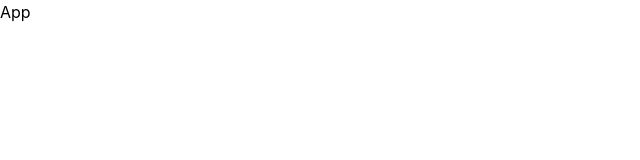
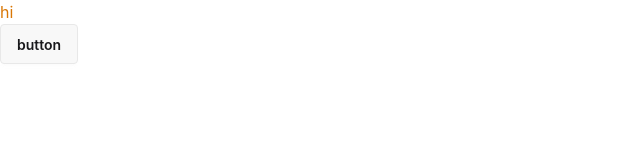
Before and after one commit to kaito24mako/dream-team, a React (Vite) app in the folder client/: page / in a window 1280 px wide. Shown: the top 160 px of the page, without its empty margins (0-640 px from the left). Built offline with nearby package versions, Linux system fonts and the light colour scheme.

Commit message:
setup ready

```diff
--- a/client/package.json
+++ b/client/package.json
@@ -25,6 +25,7 @@
     "@types/react-dom": "^19.2.3",
     "@vitejs/plugin-react": "^6.0.4",
     "babel-plugin-react-compiler": "^1.0.0",
+    "daisyui": "^5.7.14",
     "eslint": "^10.8.0",
     "eslint-plugin-react-hooks": "^7.1.1",
     "eslint-plugin-react-refresh": "^0.5.3",
--- a/client/src/App.tsx
+++ b/client/src/App.tsx
@@ -1,4 +1,9 @@
 function App() {
-  return <div>App</div>;
+  return (
+    <div>
+      <p className="text-primary">hi</p>
+      <button className="btn">button</button>
+    </div>
+  );
 }
 export default App;
--- a/client/src/styles/index.css
+++ b/client/src/styles/index.css
@@ -1,114 +1,86 @@
 @import "tailwindcss";
+@plugin "daisyui";
+
+@plugin "daisyui/theme" {
+  name: "light";
+  default: true;
+
+  --color-primary: #D97706;
+  --color-primary-content: #ffffff;
+
+  --color-secondary: #2563EB;
+  --color-secondary-content: #ffffff;
+
+  --color-accent: #22C55E;
+}
+
+@plugin "daisyui/theme" {
+  name: "dark";
+  prefersdark: true;
+
+  --color-primary: #F59E0B;
+  --color-primary-content: #111111;
+
+  --color-secondary: #60A5FA;
+  --color-secondary-content: #111111;
+
+  --color-accent: #4ADE80;
+}
+
+/* @theme {
+  --color-rarity-common: #7d7d7d;
+  --color-rarity-rare: #3b82f6;
+  --color-rarity-superstar: #8b5cf6;
+  --color-rarity-legendary: #f59e0b;
+
+  --color-hardwood: #c68642;
+  --color-court: #8b5a2b;
+
+  --color-coin: #ffd54a;
+} */
 
 
-/* :root {
-  --text: #6b6375;
-  --text-h: #08060d;
-  --bg: #fff;
-  --border: #e5e4e7;
-  --code-bg: #f4f3ec;
-  --accent: #aa3bff;
-  --accent-bg: rgba(170, 59, 255, 0.1);
-  --accent-border: rgba(170, 59, 255, 0.5);
-  --social-bg: rgba(244, 243, 236, 0.5);
-  --shadow:
-    rgba(0, 0, 0, 0.1) 0 10px 15px -3px, rgba(0, 0, 0, 0.05) 0 4px 6px -2px;
+/* @theme {
 
-  --sans: system-ui, 'Segoe UI', Roboto, sans-serif;
-  --heading: system-ui, 'Segoe UI', Roboto, sans-serif;
-  --mono: ui-monospace, Consolas, monospace;
+  --font-heading: var(--font-cormorant);
+  --font-subHeading: var(--font-inter);
+  --font-marquee: serif;
 
-  font: 18px/145% var(--sans);
-  letter-spacing: 0.18px;
-  color-scheme: light dark;
-  color: var(--text);
-  background: var(--bg);
-  font-synthesis: none;
-  text-rendering: optimizeLegibility;
-  -webkit-font-smoothing: antialiased;
-  -moz-osx-font-smoothing: grayscale;
+  --color-background: var(--color-neutral-900);
+  --color-surface: var(--color-neutral-800);
+  --color-border: var(--color-neutral-700);
 
-  @media (max-width: 1024px) {
-    font-size: 16px;
-  }
-}
+  --color-foreground: var(--color-neutral-100);
+  --color-foreground-muted: var(--color-neutral-300);
 
-@media (prefers-color-scheme: dark) {
-  :root {
-    --text: #9ca3af;
-    --text-h: #f3f4f6;
-    --bg: #16171d;
-    --border: #2e303a;
-    --code-bg: #1f2028;
-    --accent: #c084fc;
-    --accent-bg: rgba(192, 132, 252, 0.15);
-    --accent-border: rgba(192, 132, 252, 0.5);
-    --social-bg: rgba(47, 48, 58, 0.5);
-    --shadow:
-      rgba(0, 0, 0, 0.4) 0 10px 15px -3px, rgba(0, 0, 0, 0.25) 0 4px 6px -2px;
+  --color-accent-light: #e87b83;
+  --color-accent-lighter: #f0b1b2;
+  --color-accent: #d8565f;
+  --color-accent-dark: #a53d44;
+  --color-accent-darker: #8a2738;
+
+  --breakpoint-3xl: 110rem;
+
+  --animate-marquee: marquee 15s linear infinite;
+  --animate-shine: shine 3.5s linear infinite;
+
+  @keyframes marquee {
+    from {
+      transform: translateX(0%);
+    }
+
+    to {
+      transform: translateX(-50%);
+    }
   }
 
-  #social .button-icon {
-    filter: invert(1) brightness(2);
+  @keyframes shine {
+    0% {
+      background-position: 200% 0%;
+    }
+
+    100% {
+      background-position: -200% 0%;
+    }
   }
-}
-
-#root {
-  width: 1126px;
-  max-width: 100%;
-  margin: 0 auto;
-  text-align: center;
-  border-inline: 1px solid var(--border);
-  min-height: 100svh;
-  display: flex;
-  flex-direction: column;
-  box-sizing: border-box;
-}
-
-body {
-  margin: 0;
-}
-
-h1,
-h2 {
-  font-family: var(--heading);
-  font-weight: 500;
-  color: var(--text-h);
-}
-
-h1 {
-  font-size: 56px;
-  letter-spacing: -1.68px;
-  margin: 32px 0;
-  @media (max-width: 1024px) {
-    font-size: 36px;
-    margin: 20px 0;
-  }
-}
-h2 {
-  font-size: 24px;
-  line-height: 118%;
-  letter-spacing: -0.24px;
-  margin: 0 0 8px;
-  @media (max-width: 1024px) {
-    font-size: 20px;
-  }
-}
-p {
-  margin: 0;
-}
-
-code,
-.counter {
-  font-family: var(--mono);
-  display: inline-flex;
-  border-radius: 4px;
-  color: var(--text-h);
-}
-
-code {
-  font-size: 15px;
-  line-height: 135%;
-  padding: 4px 8px;
-  background: var(--code-bg);
 } */
```
Also changed, not shown: 1 other file (tests, documents, lock files or other folders).
